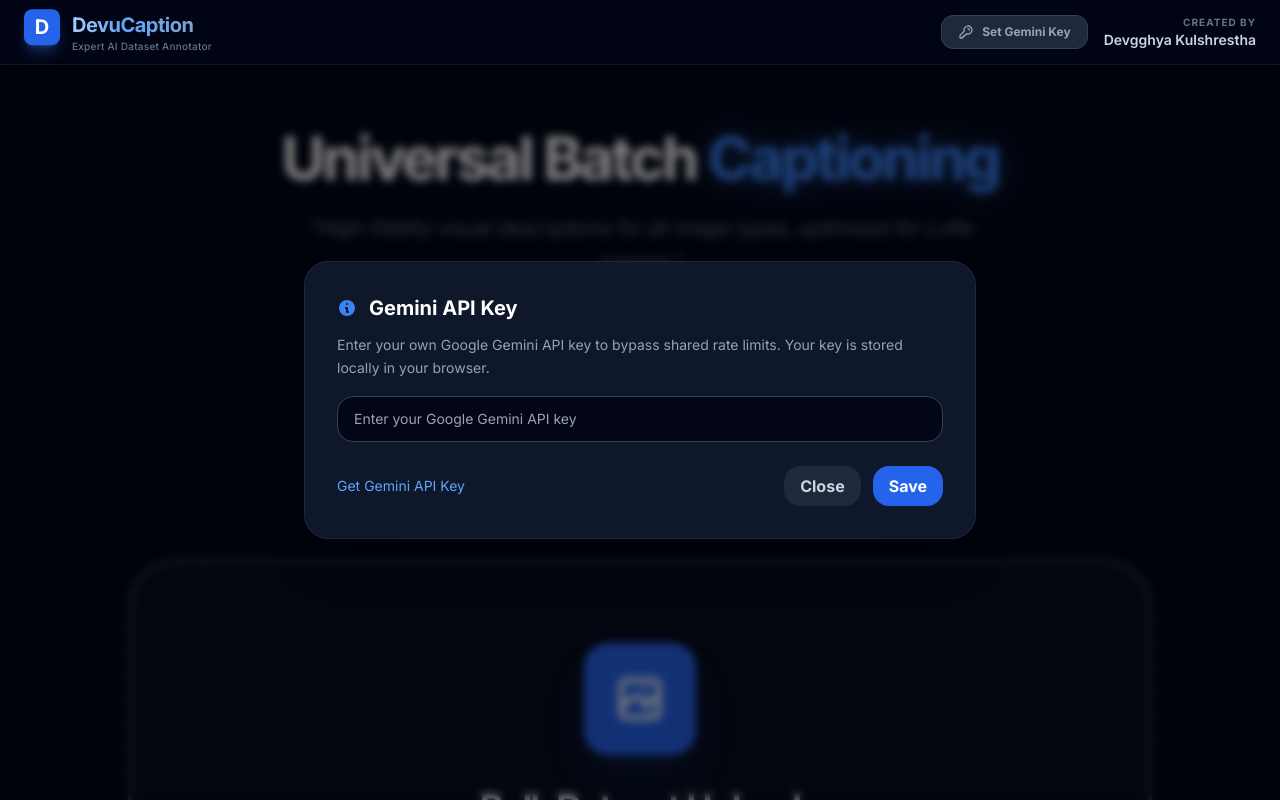
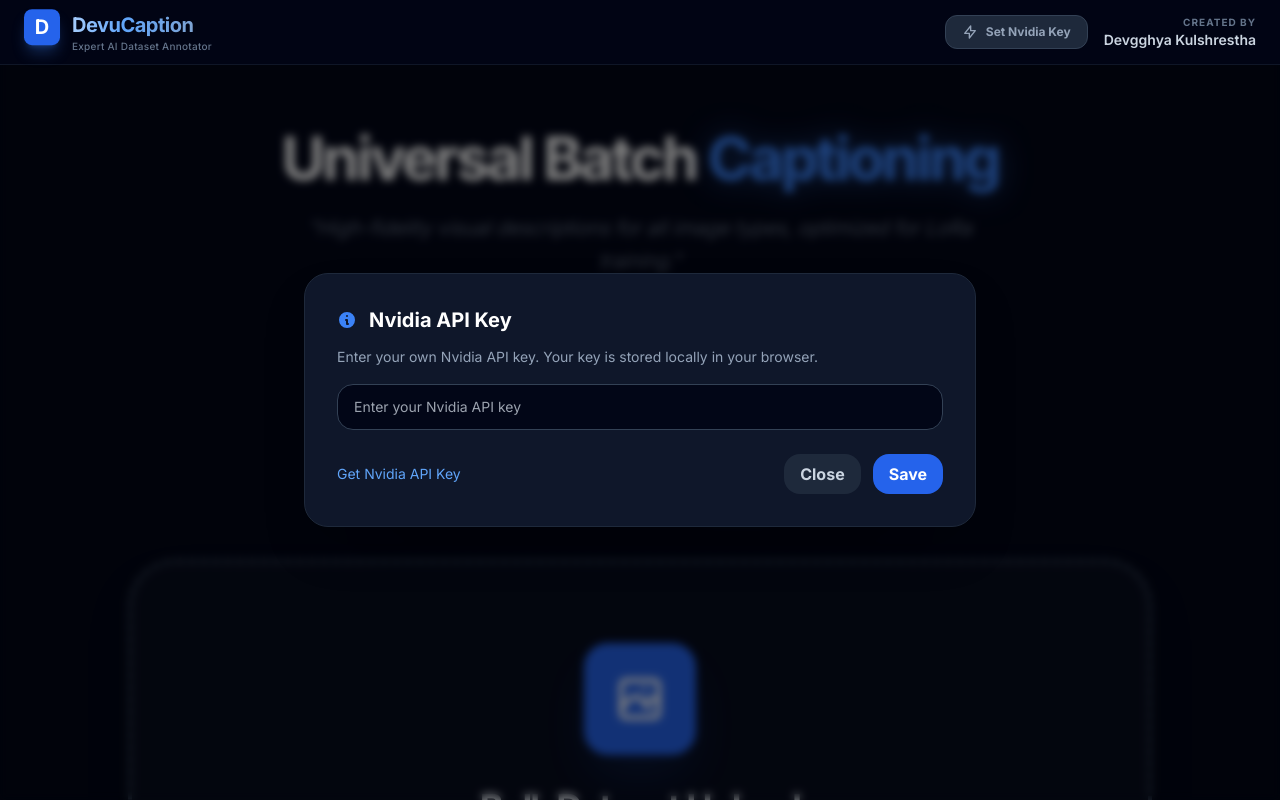
Before and after one commit to Devgghya/DevuCaption-Universal-Batch-Captioning, a React (Vite) app: page / in a window 1280 px wide. Shown: the top 800 px of the page. Built offline with nearby package versions, Linux system fonts and the light colour scheme.

Commit message:
Add Nvidia AI provider as default

```diff
--- a/App.tsx
+++ b/App.tsx
@@ -3,6 +3,7 @@ import React, { useState, useCallback, useMemo } from 'react';
 import { AppStatus, BatchItem, CaptionLength, AIProvider } from './types';
 import { annotateImage as annotateImageGemini } from './services/geminiService';
 import { annotateImage as annotateImageGroq } from './services/groqService';
+import { annotateImage as annotateImageNvidia } from './services/nvidiaService';
 import Uploader from './components/Uploader';
 import BulkItem from './components/BulkItem';
 import JSZip from 'jszip';
@@ -20,13 +21,14 @@ const App: React.FC = () => {
   // AI Provider State
   const [selectedProvider, setSelectedProvider] = useState<AIProvider>(() => {
     const saved = localStorage.getItem('ai_provider');
-    return (saved === AIProvider.GROQ || saved === AIProvider.GEMINI) ? saved as AIProvider : AIProvider.GEMINI;
+    return (saved === AIProvider.GROQ || saved === AIProvider.GEMINI || saved === AIProvider.NVIDIA) ? saved as AIProvider : AIProvider.NVIDIA;
   });
 
   // API Key State
   const [apiKey, setApiKey] = useState<string>(() => localStorage.getItem('gemini_api_key') || '');
   const [groqApiKey, setGroqApiKey] = useState<string>(() => localStorage.getItem('groq_api_key') || '');
-  const [showApiKeyInput, setShowApiKeyInput] = useState(() => !localStorage.getItem('gemini_api_key'));
+  const [nvidiaApiKey, setNvidiaApiKey] = useState<string>(() => localStorage.getItem('nvidia_api_key') || '');
+  const [showApiKeyInput, setShowApiKeyInput] = useState(() => !localStorage.getItem('nvidia_api_key'));
 
   const fileToBase64 = (file: File): Promise<string> => {
     return new Promise((resolve, reject) => {
@@ -80,7 +82,9 @@ const App: React.FC = () => {
 
           // Call appropriate AI service based on selected provider
           let caption: string;
-          if (selectedProvider === AIProvider.GROQ) {
+          if (selectedProvider === AIProvider.NVIDIA) {
+            caption = await annotateImageNvidia(base64Data, item.file.type, selectedLength, nvidiaApiKey);
+          } else if (selectedProvider === AIProvider.GROQ) {
             caption = await annotateImageGroq(base64Data, item.file.type, selectedLength, groqApiKey);
           } else {
             // Gemini provider
@@ -150,6 +154,11 @@ const App: React.FC = () => {
       }
     } else {
       // Validation for AI mode - check appropriate API key based on provider
+      if (selectedProvider === AIProvider.NVIDIA && !nvidiaApiKey) {
+        setShowApiKeyInput(true);
+        alert("Please configure your Nvidia API Key first.");
+        return;
+      }
       if (selectedProvider === AIProvider.GEMINI && !apiKey) {
         setShowApiKeyInput(true);
         alert("Please configure your Google Gemini API Key first.");
@@ -167,6 +176,11 @@ const App: React.FC = () => {
   const handleRegenerateSelected = async () => {
     // Check API key based on selected provider
     if (!useSamePrompt) {
+      if (selectedProvider === AIProvider.NVIDIA && !nvidiaApiKey) {
+        setShowApiKeyInput(true);
+        alert("Please configure your Nvidia API Key first.");
+        return;
+      }
       if (selectedProvider === AIProvider.GEMINI && !apiKey) {
         setShowApiKeyInput(true);
         alert("Please configure your Google Gemini API Key first.");
@@ -271,6 +285,12 @@ const App: React.FC = () => {
     localStorage.setItem('groq_api_key', val);
   };
 
+  const handleNvidiaApiKeyChange = (e: React.ChangeEvent<HTMLInputElement>) => {
+    const val = e.target.value;
+    setNvidiaApiKey(val);
+    localStorage.setItem('nvidia_api_key', val);
+  };
+
   const handleCustomPromptChange = (e: React.ChangeEvent<HTMLTextAreaElement>) => {
     const val = e.target.value;
     setCustomPrompt(val);
@@ -320,6 +340,18 @@ const App: React.FC = () => {
             </div>
           </div>
           <div className="flex items-center gap-4">
+            {selectedProvider === AIProvider.NVIDIA && (
+              <button
+                onClick={() => setShowApiKeyInput(!showApiKeyInput)}
+                className={`flex items-center gap-2 px-4 py-2 rounded-xl text-xs font-bold transition-all border ${nvidiaApiKey ? 'bg-orange-500/10 text-orange-400 border-orange-500/30 hover:bg-orange-500/20' : 'bg-slate-800 text-slate-400 border-slate-700 hover:text-white hover:border-slate-500'
+                  }`}
+              >
+                <svg xmlns="http://www.w3.org/2000/svg" className="h-4 w-4" fill="none" viewBox="0 0 24 24" stroke="currentColor">
+                  <path strokeLinecap="round" strokeLinejoin="round" strokeWidth={2} d="M13 10V3L4 14h7v7l9-11h-7z" />
+                </svg>
+                {nvidiaApiKey ? 'Nvidia API Key Set' : 'Set Nvidia Key'}
+              </button>
+            )}
             {selectedProvider === AIProvider.GEMINI && (
               <button
                 onClick={() => setShowApiKeyInput(!showApiKeyInput)}
@@ -375,11 +407,13 @@ const App: React.FC = () => {
                 <svg xmlns="http://www.w3.org/2000/svg" className="h-5 w-5 text-blue-500" viewBox="0 0 20 20" fill="currentColor">
                   <path fillRule="evenodd" d="M18 10a8 8 0 11-16 0 8 8 0 0116 0zm-7-4a1 1 0 11-2 0 1 1 0 012 0zM9 9a1 1 0 000 2v3a1 1 0 001 1h1a1 1 0 100-2v-3a1 1 0 00-1-1H9z" clipRule="evenodd" />
                 </svg>
-                {selectedProvider === AIProvider.GEMINI ? 'Gemini API Key' : 'Groq API Key'}
+                {selectedProvider === AIProvider.NVIDIA ? 'Nvidia API Key' : selectedProvider === AIProvider.GEMINI ? 'Gemini API Key' : 'Groq API Key'}
               </h3>
 
               <p className="text-sm text-slate-400 mb-4 leading-relaxed">
-                {selectedProvider === AIProvider.GEMINI
+                {selectedProvider === AIProvider.NVIDIA
+                  ? 'Enter your own Nvidia API key. Your key is stored locally in your browser.'
+                  : selectedProvider === AIProvider.GEMINI
                   ? 'Enter your own Google Gemini API key to bypass shared rate limits. Your key is stored locally in your browser.'
                   : 'Enter your Groq API key to use Llama 4 vision model. Your key is stored locally in your browser.'
                 }
@@ -387,22 +421,24 @@ const App: React.FC = () => {
 
               <input
                 type="password"
-                value={selectedProvider === AIProvider.GEMINI ? apiKey : groqApiKey}
-                onChange={selectedProvider === AIProvider.GEMINI ? handleApiKeyChange : handleGroqApiKeyChange}
-                placeholder={`Enter your ${selectedProvider === AIProvider.GEMINI ? 'Google Gemini' : 'Groq'} API key`}
+                value={selectedProvider === AIProvider.NVIDIA ? nvidiaApiKey : selectedProvider === AIProvider.GEMINI ? apiKey : groqApiKey}
+                onChange={selectedProvider === AIProvider.NVIDIA ? handleNvidiaApiKeyChange : selectedProvider === AIProvider.GEMINI ? handleApiKeyChange : handleGroqApiKeyChange}
+                placeholder={`Enter your ${selectedProvider === AIProvider.NVIDIA ? 'Nvidia' : selectedProvider === AIProvider.GEMINI ? 'Google Gemini' : 'Groq'} API key`}
                 className="w-full bg-slate-950 border border-slate-700 rounded-2xl px-4 py-3 text-sm text-white focus:outline-none focus:border-blue-500 transition-colors mb-4"
               />
 
               <div className="flex flex-col sm:flex-row sm:items-center sm:justify-between gap-3 mt-2">
                 <a
-                  href={selectedProvider === AIProvider.GEMINI
+                  href={selectedProvider === AIProvider.NVIDIA
+                    ? "https://build.nvidia.com/explore/discover"
+                    : selectedProvider === AIProvider.GEMINI
                     ? "https://aistudio.google.com/app/apikey"
                     : "https://console.groq.com/keys"}
                   target="_blank"
                   rel="noopener noreferrer"
                   className="text-sm text-blue-400 hover:text-blue-300 hover:underline"
                 >
-                  Get {selectedProvider === AIProvider.GEMINI ? 'Gemini' : 'Groq'} API Key
+                  Get {selectedProvider === AIProvider.NVIDIA ? 'Nvidia' : selectedProvider === AIProvider.GEMINI ? 'Gemini' : 'Groq'} API Key
                 </a>
 
                 <div className="flex items-center gap-3">
@@ -462,6 +498,20 @@ const App: React.FC = () => {
             <div className="space-y-6 mb-8">
               {/* AI Provider Toggle */}
               <div className="flex justify-center gap-3 animate-in zoom-in duration-500">
+                <button
+                  onClick={() => handleProviderChange(AIProvider.NVIDIA)}
+                  className={`px-6 py-2.5 text-sm font-bold rounded-xl transition-all duration-300 border-2 ${selectedProvider === AIProvider.NVIDIA
+                    ? 'bg-orange-600 text-white border-orange-600 shadow-lg shadow-orange-500/40 scale-105'
+                    : 'bg-slate-900 text-slate-400 border-slate-700 hover:text-slate-200 hover:border-slate-500'
+                    }`}
+                >
+                  <span className="flex items-center gap-2">
+                    <svg className="w-4 h-4" fill="currentColor" viewBox="0 0 24 24">
+                      <path d="M13 10V3L4 14h7v7l9-11h-7z" />
+                    </svg>
+                    Nvidia (Llama 3.2 Vision)
+                  </span>
+                </button>
                 <button
                   onClick={() => handleProviderChange(AIProvider.GEMINI)}
                   className={`px-6 py-2.5 text-sm font-bold rounded-xl transition-all duration-300 border-2 ${selectedProvider === AIProvider.GEMINI
--- /dev/null
+++ b/services/nvidiaService.ts
@@ -0,0 +1,105 @@
+import { CaptionLength } from "../types";
+
+const NVIDIA_API_BASE = "https://integrate.api.nvidia.com/v1";
+const NVIDIA_MODEL = "meta/llama-3.2-90b-vision-instruct";
+
+const getSystemInstruction = (length: CaptionLength) => {
+    let lengthInstruction = "";
+
+    switch (length) {
+        case CaptionLength.ONE_LINE:
+            lengthInstruction = "STRICTLY LIMIT to 5-8 words. Pure essence. Subject + primary action/attribute only. No fluff.";
+            break;
+        case CaptionLength.VERY_SHORT:
+            lengthInstruction = "STRICTLY LIMIT to 10-15 words. Focus only on the core subject and its most defining feature. Minimalist approach.";
+            break;
+        case CaptionLength.SHORT:
+            lengthInstruction = "LIMIT to 20-30 words. Describe the main subject, its primary color/texture, and the immediate environment.";
+            break;
+        case CaptionLength.LONG:
+            lengthInstruction = "Keep between 40-60 words. Detailed description of the subject, textures, secondary objects, specific poses/actions, and atmospheric lighting.";
+            break;
+        case CaptionLength.VERY_LONG:
+            lengthInstruction = "EXTENSIVE detail, 80-100 words. Exhaustively describe every visual element: intricate patterns, material properties, lighting sources, depth of field, and complex background details.";
+            break;
+    }
+
+    return `You are a world-class image annotator for AI model training (LoRa/Stable Diffusion). Your task is to analyze the input image and generate a SINGLE, detailed, and descriptive caption line.
+
+GUIDELINES:
+1. STRUCTURE: Start with the subject, then its specific attributes (clothing, material, texture), then its pose or state, and finally the background and lighting context.
+2. SCOPE: You must handle ALL image types (portraits, landscapes, objects, architecture, animals).
+3. CULTURAL EXPERTISE: If the image features Indian attire or jewelry, use precise terminology:
+   - Garments: "Sherwani", "Saree", "Lehenga", "Anarkali", "Kurta", "Dhoti", "Angrakha", "Dupatta".
+   - Jewelry: "Kundan", "Polki", "Maang Tikka", "Nath", "Jhumkas", "Temple jewelry".
+   - Headwear: "Turban", "Pagri", "Safa".
+   For all other contexts, use standard, high-quality descriptive English.
+4. STYLE: Be objective and visual. Avoid subjective or flowery language (e.g., avoid "majestic", "beautiful", "stunning"). State only what is visually verifiable.
+5. FORMAT: ${lengthInstruction} Output MUST be exactly one sentence.
+
+OUTPUT FORMAT:
+[Subject description] [attributes/clothing] [pose/action], [background/lighting context].`;
+};
+
+export async function annotateImage(base64Data: string, mimeType: string, length: CaptionLength, apiKey: string): Promise<string> {
+    try {
+        if (!apiKey) {
+            throw new Error("No API Key configured. Please enter your Nvidia API Key in the settings.");
+        }
+        const systemPrompt = getSystemInstruction(length);
+        const userPrompt = `Generate an expert ${length.toLowerCase().replace('_', ' ')} annotation for this image. Strictly follow the single-sentence rule and structural guidelines.`;
+
+        const imageDataUrl = `data:${mimeType};base64,${base64Data}`;
+
+        const response = await fetch(`${NVIDIA_API_BASE}/chat/completions`, {
+            method: "POST",
+            headers: {
+                "Authorization": `Bearer ${apiKey}`,
+                "Content-Type": "application/json",
+            },
+            body: JSON.stringify({
+                model: NVIDIA_MODEL,
+                messages: [
+                    {
+                        role: "system",
+                        content: systemPrompt
+                    },
+                    {
+                        role: "user",
+                        content: [
+                            {
+                                type: "text",
+                                text: userPrompt
+                            },
+                            {
+                                type: "image_url",
+                                image_url: {
+                                    url: imageDataUrl
+                                }
+                            }
+                        ]
+                    }
+                ],
+                max_tokens: 256,
+            }),
+        });
+
+        if (!response.ok) {
+            const errBody = await response.text();
+            throw new Error(`Nvidia API Error (${response.status}): ${errBody}`);
+        }
+
+        const data = await response.json();
+        const content = data.choices?.[0]?.message?.content;
+
+        if (!content) {
+            throw new Error("Invalid response format from Nvidia");
+        }
+
+        return content.trim();
+
+    } catch (error) {
+        console.error("Nvidia Annotation Error:", error);
+        throw error;
+    }
+}
--- a/types.ts
+++ b/types.ts
@@ -24,7 +24,8 @@ export enum CaptionLength {
 
 export enum AIProvider {
   GEMINI = 'GEMINI',
-  GROQ = 'GROQ'
+  GROQ = 'GROQ',
+  NVIDIA = 'NVIDIA'
 }
 
 export interface BatchItem {
```
Also changed, not shown: 1 other file (tests, documents, lock files or other folders).
